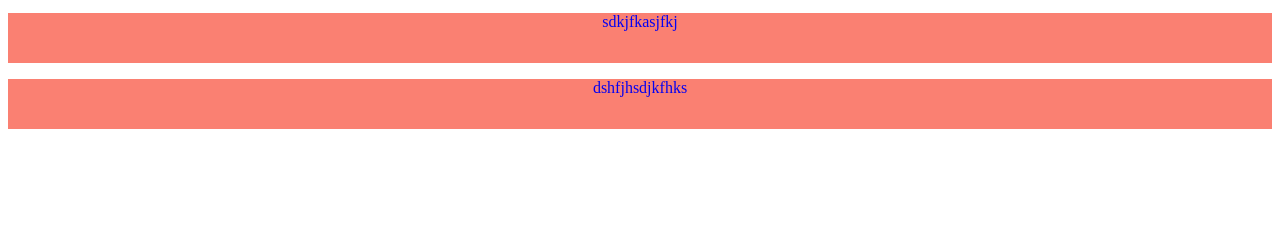
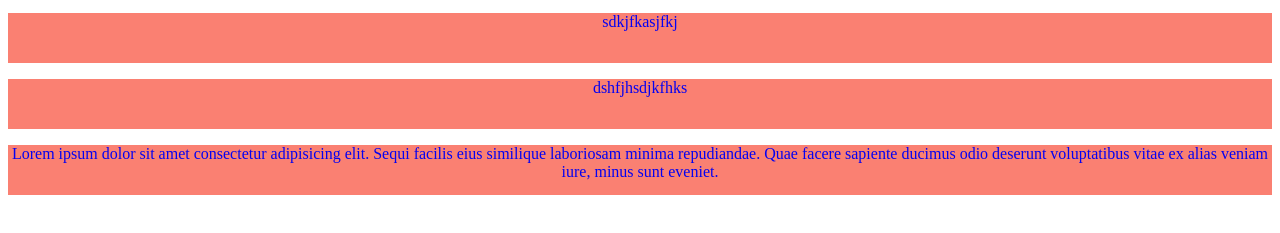
Before and after one commit to sabbirofc/first.project, a plain HTML site: page index.html in a window 1280 px wide. Shown: the part 151-384 px from the top of the page. Drawn offline with Linux system fonts and the light colour scheme.

Commit message:
ptag added

```diff
--- a/index.html
+++ b/index.html
@@ -21,5 +21,6 @@
     <h1>@ND</h1>
     <p>sdkjfkasjfkj</p>
     <p>dshfjhsdjkfhks</p>
+    <p>Lorem ipsum dolor sit amet consectetur adipisicing elit. Sequi facilis eius similique laboriosam minima repudiandae. Quae facere sapiente ducimus odio deserunt voluptatibus vitae ex alias veniam iure, minus sunt eveniet.</p>
 </body>
 </html>
```
